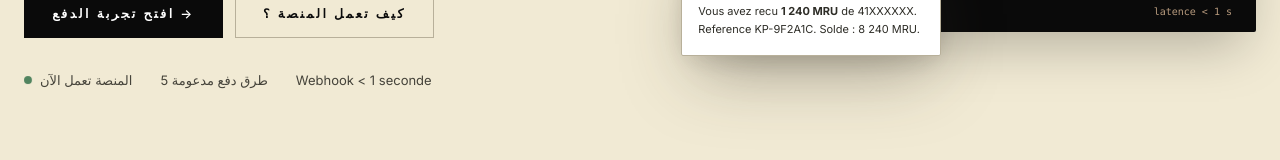
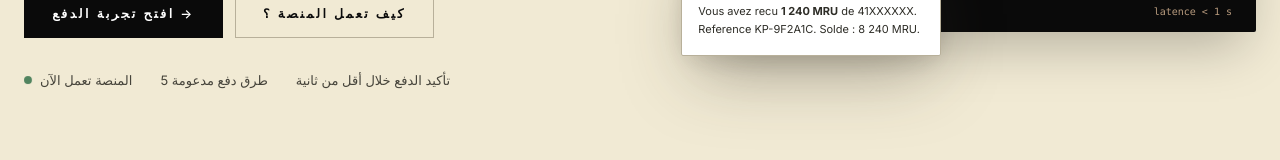
Before and after one commit to Mohamed1629440/Maurigame-Pay, a Next.js app: page / in a window 1280 px wide. Shown: the part 516-676 px from the top of the page. Built offline with nearby package versions, Linux system fonts and the light colour scheme.

Commit message:
Update payment confirmation message

```diff
--- a/src/app/page.tsx
+++ b/src/app/page.tsx
@@ -51,7 +51,7 @@ export default function HomePage() {
                 <span> المنصة تعمل الآن </span>
               </div>
               <div>5 طرق دفع مدعومة</div>
-              <div>Webhook &lt; 1 seconde</div>
+              <div>تأكيد الدفع خلال أقل من ثانية</div>
             </div>
           </div>
 
```
